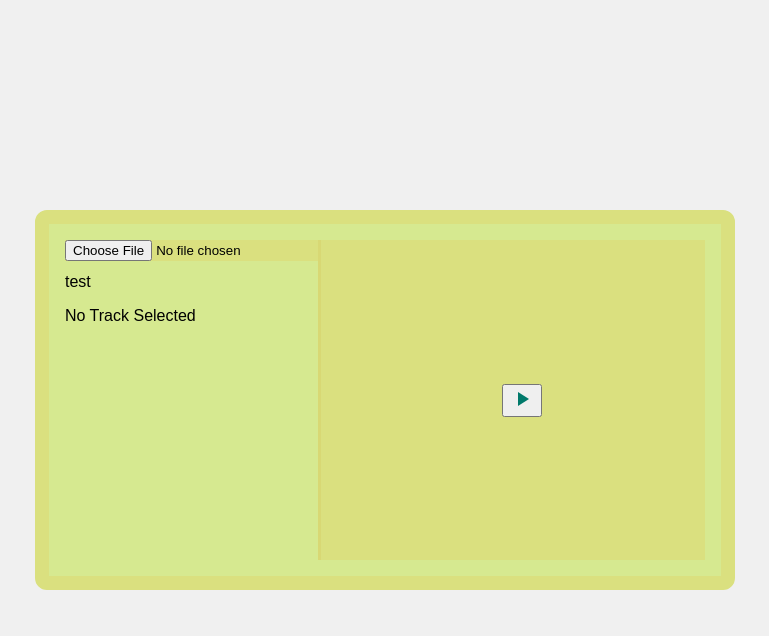
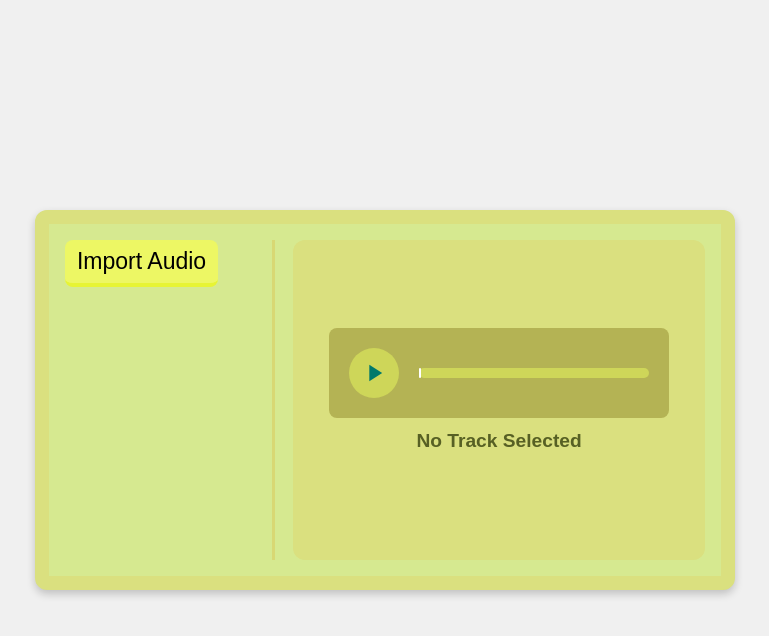
Before and after one commit to MrFernna/JavaScript-Project, a PHP site: page / in a window 1280 px wide. Shown: the top 636 px of the page, without its empty margins (255-1024 px from the left). Run offline with PHP 8.4, Linux system fonts and the light colour scheme.

Commit message:
style-change

```diff
--- a/audio-player/index.html
+++ b/audio-player/index.html
@@ -9,24 +9,31 @@
 <body>
     <div class="audio-container">
         <div class="audio-list">
-            <label for="inputFile">
-                <input type="file" accept="audio/*" id="inputFile">
+            <label for="inputFile" class="label-input">
+                Import Audio
             </label>
-            <div class="progress-container">test
-                    <div class="progress-bar"></div>
-            </div>
-            <p>No Track Selected</p>
+            <input type="file" accept="audio/*" id="inputFile" style="display:none">
+            <ul id="audio-queue">
+
+            </ul>
+            <audio src="" id="audio"></audio>
         </div>
         <div class="audio-controls">
-            <button id="play-pause" class="play-button">
-                <svg id="play-icon" xmlns="http://www.w3.org/2000/svg" width="24" height="24" viewBox="0 0 24 24">
+            <div class="audio-run">
+                <button id="play-pause" class="play-button">
+                <svg id="play-icon" xmlns="http://www.w3.org/2000/svg" width="28" height="28" viewBox="0 0 24 24">
                     <path fill="#00796b" d="M8 5v14l11-7z"/>
                 </svg>
 
-                <svg id="pause-icon" xmlns="http://www.w3.org/2000/svg" width="24" height="24" viewBox="0 0 24 24" style="display:none">
+                <svg id="pause-icon" xmlns="http://www.w3.org/2000/svg" width="28" height="28" viewBox="0 0 24 24" style="display:none">
                     <path fill="#00796b" d="M6 19h4V5H6v14zm8-14v14h4V5h-4z"/>
                 </svg>
             </button>
+            <div class="progress-container">
+                    <div id="progressBar"></div>
+            </div>
+            </div>
+            <p id="selectedAudio">No Track Selected</p>
         </div>
     </div>
 </body>
--- a/audio-player/script.js
+++ b/audio-player/script.js
@@ -0,0 +1,13 @@
+const playIcon = document.getElementById('play-icon')
+const pauseIcon = document.getElementById('pause-icon')
+const playBtn = document.getElementById('play-pause')
+
+
+playIcon.addEventListener('click', ()=>{
+    playIcon.style.display = "none";
+    pauseIcon.style.display = "block"
+})
+pauseIcon.addEventListener('click', ()=>{
+    playIcon.style.display = "block";
+    pauseIcon.style.display = "none"
+})
--- a/audio-player/style.css
+++ b/audio-player/style.css
@@ -18,20 +18,80 @@ body{
     border-radius: 12px;
     border: solid 14px #dae07f;
     padding: 16px;
+    font-size: 1.2em;
+    box-shadow: 0 4px 8px 0 rgba(0,0,0,0.2)
 }
 .audio-controls{
-display:flex;
-background-color: #dae07f;
-width:100%;
-justify-content: center;
-align-items: center;
-padding-left: 18px;
+    display:flex;
+    background-color: #dae07f;
+    width:100%;
+    flex-direction: column;
+    justify-content: center;
+    align-items: center;
+    margin-left: 18px;
+    border-radius:12px;
+}
+.audio-run{
+    display:flex;
+    align-items: center;
+    gap:20px;
+    width:300px;
+    padding:20px;
+    background-color:rgb(180, 179, 84);
+    border-radius:8px;
 }
 .audio-list{
     border-right:solid rgb(216, 216, 116);
+    width:300px;
+    padding-right: 14px;
+    display:flex;
+    align-items: start;
+    justify-content: center;
+    overflow-y: auto;
+    scrollbar-width: thin;
+    scrollbar-color: rgba(255, 255, 255, 0.5) transparent;
 }
 .audio-list input{
     margin-bottom: 12px;
     background-color: #dae07f;
     border:none;
+    width:100%;
 }
+#play-pause{
+    background-color: #ced659;
+    border:none;
+    border-radius:50%;
+    width:50px;
+    height:50px;
+    display:flex;
+    justify-content: center;
+    align-items: center;
+    cursor: pointer;
+}
+.progress-container{
+    flex-grow:1;
+    background-color:#ced659;
+    border-radius:5px;
+    height:10px;
+}
+#progressBar{
+    height:100%;
+    width:1%;
+    background-color:#ffffff;
+    border-radius:5px;
+}
+.label-input{
+    background-color: hsl(64, 90%, 68%);
+    padding:8px;
+    text-align: center;
+    width:100%;
+    border-radius:8px;
+    cursor: pointer;
+    border-bottom: solid 4px hsl(64, 90%, 58%);
+    font-size: 1.2em;
+}
+#selectedAudio{
+    margin-top: 12px;
+    font-weight: bold;
+    color:hsl(69, 45%, 26%)
+}
```
Also changed, not shown: click-counter/script.js (+13 -5 lines).
